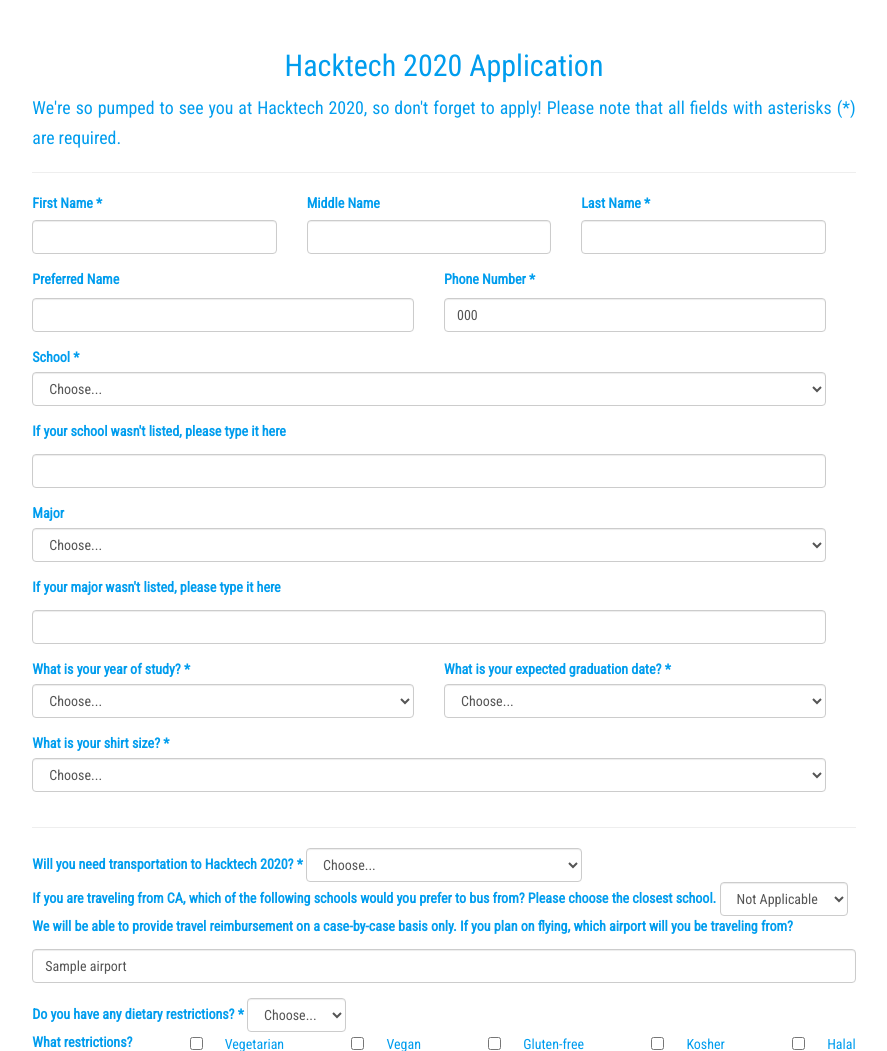
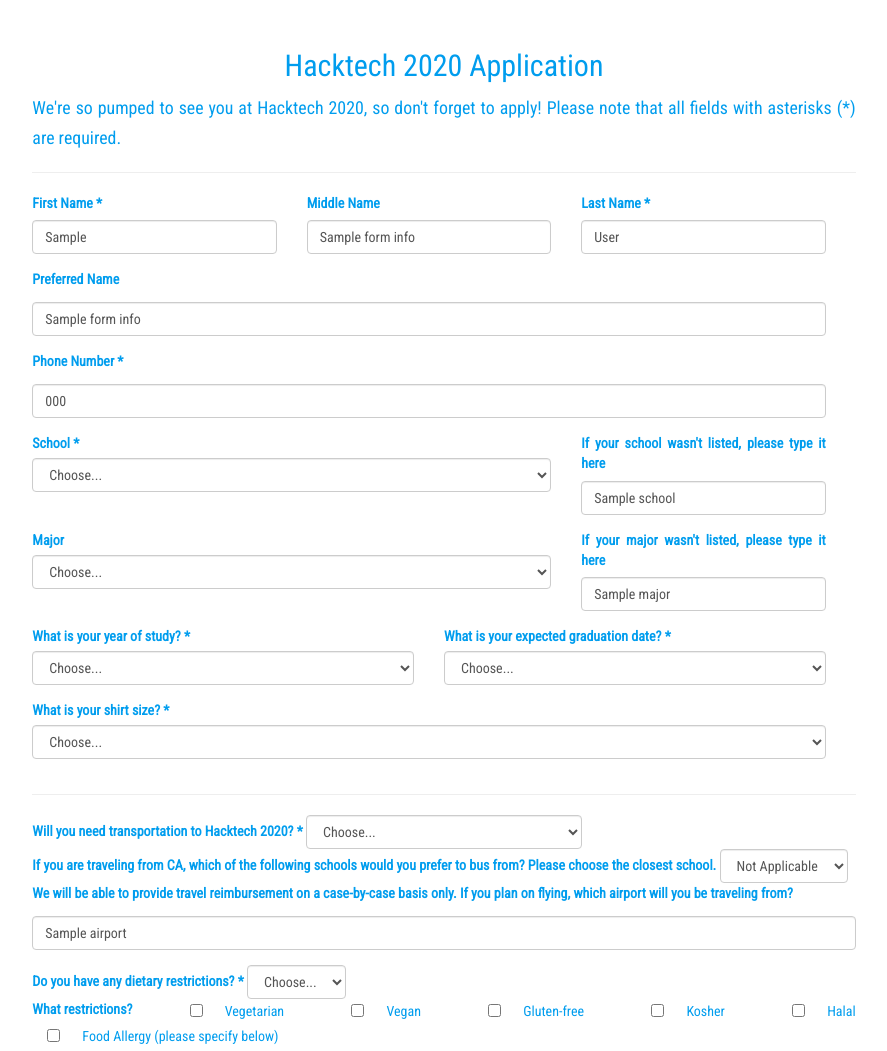
Before and after one commit to TheHacktech/hacktechpy.io, a Flask app: template hacktech/modules/applications/templates/applications.html in a window 1280 px wide. Shown: the part 51-1102 px from the top of the page, without its empty margins (196-1083 px from the left). Run offline with Flask 2, Linux system fonts and the light colour scheme; the template is opened without the code that fills it: most values are stand-ins (such as "Sample title", 1, 10 or a date in 2020); parts of the project's set-up code (start-up, migrations or seed data) failed here and were passed over; some libraries are stand-ins or nearby versions.

Commit message:
Update prefilled form for members, race and diet info

```diff
--- a/hacktech/modules/applications/templates/applications.html
+++ b/hacktech/modules/applications/templates/applications.html
@@ -13,31 +13,34 @@
       <div class="row">
         <div class="form-group col-md-4">
 	  <label for="firstName">First Name *</label>
-          <input type="text" class="form-control" id="firstName" name="firstName">
+	  <input type="text" class="form-control" id="firstName" name="firstName" value="{{form_info.first_name}}">
         </div>
         <div class="form-group col-md-4">
 	  <label for="middleName">Middle Name </label>
-          <input type="text" class="form-control" id="middleName" name="middleName">
+	  <input type="text" class="form-control" id="middleName" name="middleName" value="{{form_info.middle_name}}">
         </div>
         <div class="form-group col-md-4">
           <label for="lastName">Last Name *</label>
-          <input type="text" class="form-control" id="lastName" name="lastName">
+	  <input type="text" class="form-control" id="lastName" name="lastName" value="{{form_info.last_name}}">
         </div>
       </div>
 
       <div class="row">
-        <div class="form-group col-md-6">
+        <div class="form-group col-md-12">
           <label for="preferredName">Preferred Name </label>
-	  <input type="text" class="form-control" id="preferredName" name="preferredName">
+	  <input type="text" class="form-control" id="preferredName" name="preferredName" value="{{form_info.preferred_name}}">
         </div>
-        <div class="form-group col-md-6">
+      </div>
+
+      <div class="row">
+        <div class="form-group col-md-12">
 	  <label for="phoneNumber">Phone Number * </label>
 	  <input type="text" class="form-control" id="phoneNumber" name="phoneNumber" value="{{form_info.phone}}">
         </div>
       </div>
 
       <div class="row">
-        <div class="form-group col-md-12">
+        <div class="form-group col-md-8">
           <label for="school">School *</label>
           <select class="form-control" name="school">
 	    <option value="">Choose...</option>
@@ -46,17 +49,14 @@
             {%endfor%}
 	  </select>
         </div>
-      </div>
-
-      <div class="row">
-        <div class="form-group col-md-12">
+        <div class="form-group col-md-4">
 	  <label for="school">If your school wasn't listed, please type it here</label>
-	  <input type="text" class="form-control" name="school_opt">
+	  <input type="text" class="form-control" name="school_opt" value="{{form_info.school}}">
 	</div>
       </div>
 
       <div class="row">
-        <div class="form-group col-md-12">
+        <div class="form-group col-md-8">
         <label for="major">Major</label>
         <select class="form-control" name="major">
           <option value="">Choose...</option>
@@ -65,15 +65,11 @@
           {%endfor%}
         </select>
 	</div>
-      </div>
-
-      <div class="row">
-        <div class="form-group col-md-12">
+        <div class="form-group col-md-4">
           <label for="school">If your major wasn't listed, please type it here</label>
-          <input type="text" class="form-control" name="major_opt">
+	  <input type="text" class="form-control" name="major_opt" value="{{form_info.major}}">
         </div>
       </div>
-
 
       <div class="row">
 	<div class="form-group col-md-6">
@@ -119,9 +115,9 @@
           <label for="needTransportation">Will you need transportation to Hacktech 2020? *</label>
           <select class="form-control" name="needTransportation">
             <option value="">Choose...</option>
-            <option value="no">No, I've got it handled!</option>
-            <option value="insideCA">Yes, I will be traveling from CA.</option>
-            <option value="outsideCA">Yes, I will be traveling from outside of CA.</option>
+            <option {%if form_info.transportation == False %} selected {%endif%} value="no">No, I've got it handled!</option>
+            <option {%if form_info.transportation == True and form_info.in_state == True %} selected {%endif%} value="insideCA">Yes, I will be traveling from CA.</option>
+            <option {%if form_info.transportation == True and form_info.in_state == False %} selected {%endif%} value="outsideCA">Yes, I will be traveling from outside of CA.</option>
           </select>
         </div>
       </div>
@@ -150,8 +146,8 @@
           <label for="dietaryRestrictions">Do you have any dietary restrictions? *</label>
             <select class="form-control" name="dietaryRestrictions">
               <option value="">Choose...</option>
-	      <option value="True">Yes</option>
-              <option value="False">No</option>
+	      <option {%if form_info.diet_rest == True %} selected {%endif%} value="True">Yes</option>
+              <option {%if form_info.diet_reste == False %} selected {%endif%} value="False">No</option>
            </select>
        </div>
      </div>
@@ -160,32 +156,32 @@
 	<label for="dietaryRestrictionsChoices">What restrictions?</label>
           <div class="checkbox-inline">
 	    <label class="checkbox-inline">
-              <input type="checkbox" name="dietaryRestrictionsChoices" value="Vegetarian"> Vegetarian
+              <input type="checkbox" name="dietaryRestrictionsChoices" {%if "Vegetarian" in form_info.diet_types %} checked {%endif%} value="Vegetarian"> Vegetarian
 	    </label>
 	  </div>
           <div class="checkbox-inline">
 	    <label class="checkbox-inline">
-              <input type="checkbox" name="dietaryRestrictionsChoices" value="Vegan"> Vegan
+              <input type="checkbox" name="dietaryRestrictionsChoices" {%if "Vegan" in form_info.diet_types %} checked {%endif%} value="Vegan"> Vegan
 	    </label>
 	  </div>
           <div class="checkbox-inline">
 	    <label class="checkbox-inline">
-              <input type="checkbox" name="dietaryRestrictionsChoices" value="Gluten-free"> Gluten-free
+              <input type="checkbox" name="dietaryRestrictionsChoices" {%if "Gluten-free" in form_info.diet_types %} checked {%endif%} value="Gluten-free"> Gluten-free
 	    </label>
 	  </div>
           <div class="checkbox-inline">
 	    <label class="checkbox-inline">
-              <input type="checkbox" name="dietaryRestrictionsChoices" value="Kosher"> Kosher
+              <input type="checkbox" name="dietaryRestrictionsChoices" {%if "Kosher" in form_info.diet_types %} checked {%endif%} value="Kosher"> Kosher
 	    </label>
 	  </div>
           <div class="checkbox-inline">
 	    <label class="checkbox-inline">
-              <input type="checkbox" name="dietaryRestrictionsChoices" value="Halal"> Halal
+              <input type="checkbox" name="dietaryRestrictionsChoices" {%if "Halal" in form_info.diet_types %} checked {%endif%} value="Halal"> Halal
 	    </label>
 	  </div>
           <div class="checkbox-inline">
 	    <label class="checkbox-inline">
-              <input type="checkbox" name="dietaryRestrictionsChoices" value="Allergy"> Food Allergy (please specify below)
+              <input type="checkbox" name="dietaryRestrictionsChoices" {%if "Allergy" in form_info.diet_types %} checked {%endif%} value="Allergy"> Food Allergy (please specify below)
 	    </label>
 	  </div>
      </div>
@@ -245,7 +241,7 @@
          <label for="latino">Are you Hispanic or Latino?</label>
            <select class="form-control" name="latino">
              <option value="False">Prefer not to answer</option>
-             <option value="True">Yes</option>
+             <option {%if form_info.latino == True %} selected {%endif%} value="True">Yes</option>
              <option value="False">No</option>
           </select>
        </div>
@@ -255,32 +251,32 @@
 	<label for="race">What is your race or ethnicity?  </label>
         <div class="checkbox-inline">
 	    <label class="checkbox-inline">
-              <input type="checkbox" name="race" value="Asian"> Asian
+              <input type="checkbox" name="race" {%if "Asian" in form_info.race_types %} checked {%endif%} value="Asian"> Asian
 	    </label>
 	  </div>
 	  <div class="checkbox-inline">
 	    <label class="checkbox-inline">
-              <input type="checkbox" name="race" value="Black"> Black/African
+              <input type="checkbox" name="race" {%if "Black" in form_info.race_types %} checked {%endif%} value="Black"> Black/African
 	    </label>
 	  </div>
 	  <div class="checkbox-inline">
 	    <label class="checkbox-inline">
-              <input type="checkbox" name="race" value="Caucasian"> Caucasian
+              <input type="checkbox" name="race" {%if "Caucasian" in form_info.race_types %} checked {%endif%} value="Caucasian"> Caucasian
 	    </label>
 	  </div>
 	  <div class="checkbox-inline">
 	    <label class="checkbox-inline">
-              <input type="checkbox" name="race" value="Latino"> Hispanic/Latinx
+              <input type="checkbox" name="race" {%if "Latino" in form_info.race_types %} checked {%endif%} value="Latino"> Hispanic/Latinx
 	    </label>
 	  </div>
 	  <div class="checkbox-inline">
 	    <label class="checkbox-inline">
-              <input type="checkbox" name="race" value="Native American"> Native American
+              <input type="checkbox" name="race" {%if "Native American" in form_info.race_types %} checked {%endif%} value="Native American"> Native American
 	    </label>
 	  </div>
 	  <div class="checkbox-inline">
 	    <label class="checkbox-inline">
-              <input type="checkbox" name="race" value="Other"> Other
+              <input type="checkbox" name="race" {%if "Other" in form_info.race_types %} checked {%endif%} value="Other"> Other
 	    </label>
 	  </div>
       </div>
@@ -303,7 +299,7 @@
 	     <label for="codeOfConduct">I've read and understood the <a href="static.mlh.io/docs/mlh-code-of-conduct.pdf">MLH code of conduct</a> and the <a href="github.com/MLH/mlh-policies/blob/master/data-sharing.md">MLH data sharing provision</a>. *</label>
           <select class="form-control" name="codeOfConduct">
             <option value="">Choose...</option>
-	    <option value="True">Yes</option>
+	    <option {%if form_info.code_of_conduct == True %} selected {%endif%} value="True">Yes</option>
             <option value="False">No</option>
          </select>
         </div>
```
Also changed, not shown: hacktech/modules/applications/helpers.py (+27 -3 lines). Lines whose indentation alone changed are shown as unchanged.
